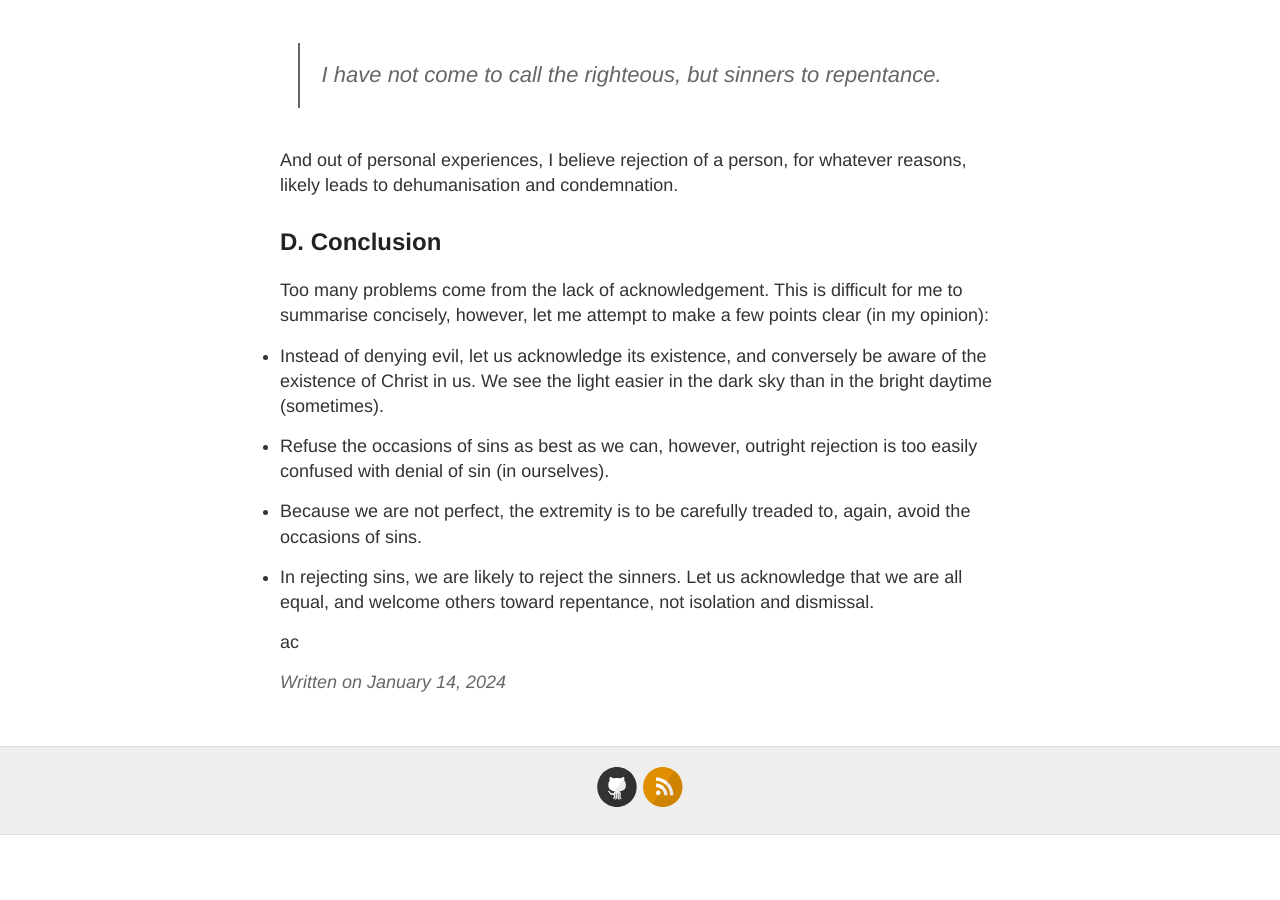
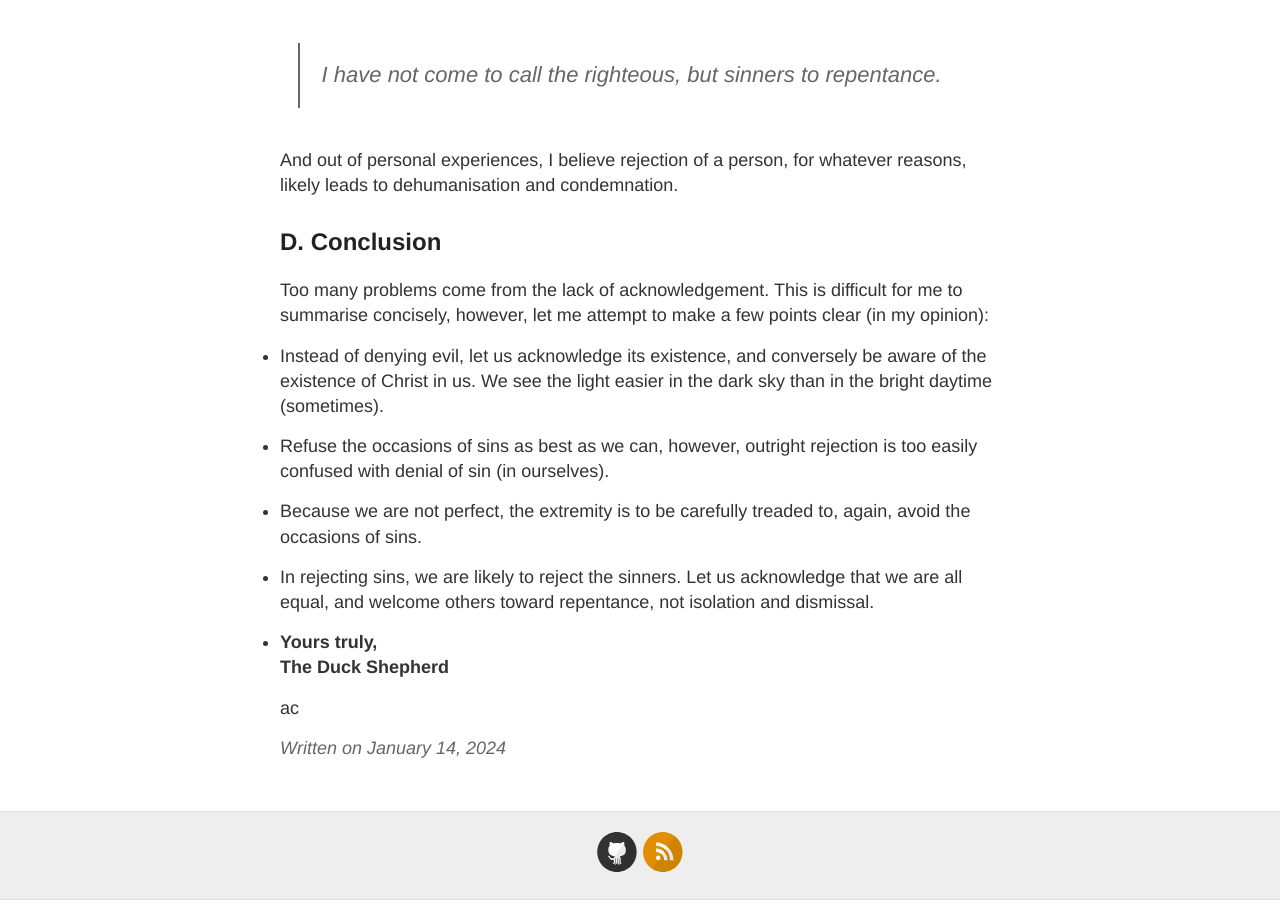
Before and after one commit to theduckshepherd/theduckshepherd.github.io, a Jekyll site: the page built from _posts/2024-01-14-discussion-our-nature-toward-evil.md, in a window 1280 px wide and 900 px high, scrolled down 4854 px. Built offline with Jekyll 4.4.1, drawn with Linux system fonts in a browser that asks for light colours; before the commit the page ends 5689 px from its top, so only the background shows below that.

Commit message:
Update 2024-01-14-discussion-our-nature-toward-evil.md

```diff
--- a/_posts/2024-01-14-discussion-our-nature-toward-evil.md
+++ b/_posts/2024-01-14-discussion-our-nature-toward-evil.md
@@ -110,6 +110,9 @@ Too many problems come from the lack of acknowledgement. This is difficult for m
 - Because we are not perfect, the extremity is to be carefully treaded to, again, avoid the occasions of sins.
 
 - In rejecting sins, we are likely to reject the sinners. Let us acknowledge that we are all equal, and welcome others toward repentance, not isolation and dismissal.
+-
+**Yours truly,<br>
+The Duck Shepherd**
 
 [penance]: https://dictionary.cambridge.org/dictionary/english/penance
 [deny]: https://dictionary.cambridge.org/dictionary/english/deny
```
